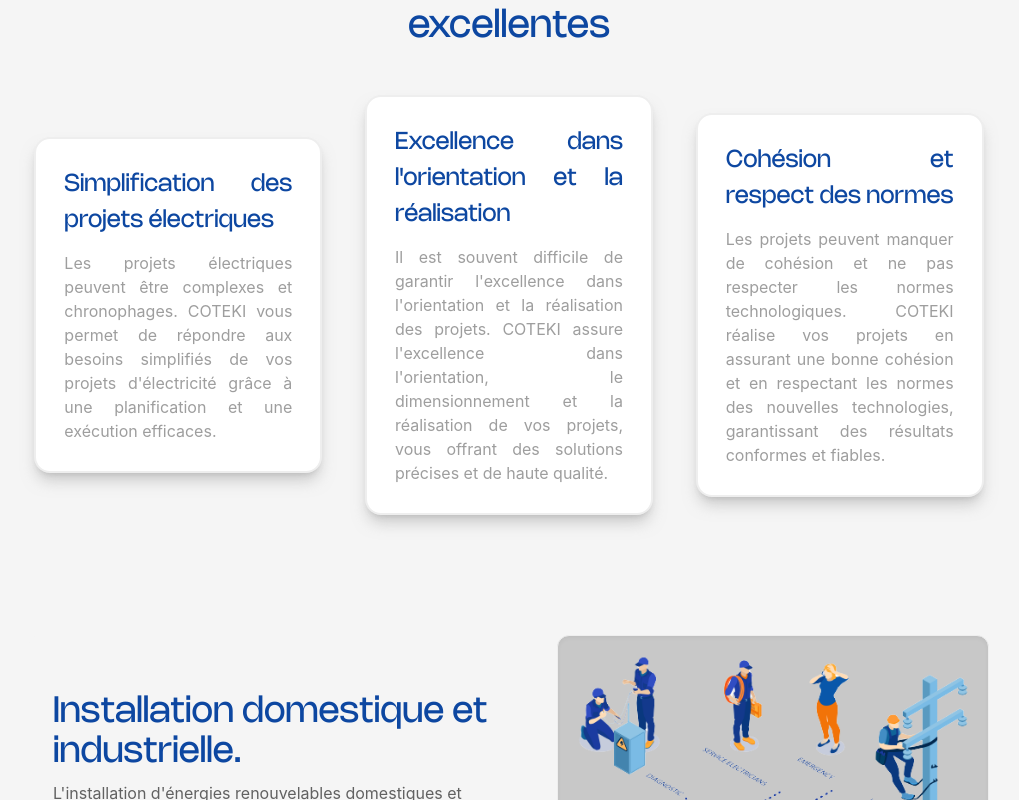
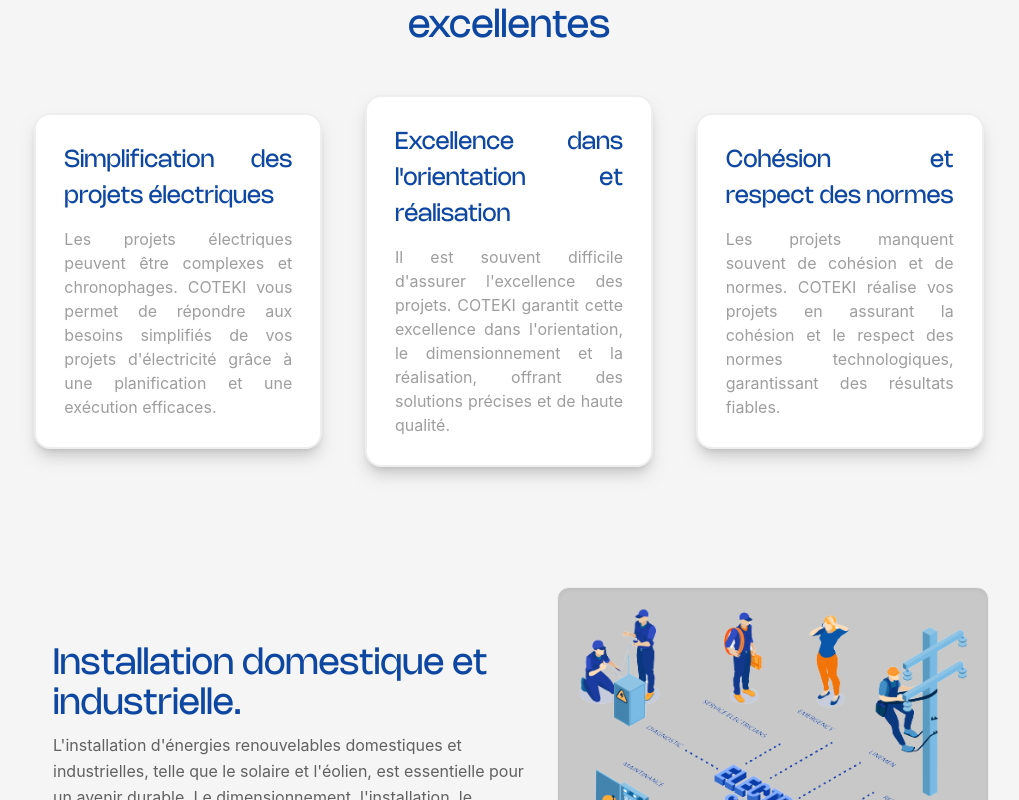
Before and after one commit to iambenkis/Aris-website, a React (Create React App) app: page / in a window 1280 px wide. Shown: the part 860-1660 px from the top of the page, without its empty margins (131-1150 px from the left). Built offline with nearby package versions, Linux system fonts and the light colour scheme.

Commit message:
Updae content in the why

```diff
--- a/src/components/Why.jsx
+++ b/src/components/Why.jsx
@@ -25,13 +25,12 @@
               </div>
               <div className="w-[90%] mx-auto md:w-[100%] lg:w-[30%] border-2 shadow-lg shadow-gray-500/50 bg-white rounded-2xl text-justify p-7">
                 <h3 className="text-[1.5rem]  font-[RegularNohemi] text-blue-900 font-medium">
-                  Excellence dans l'orientation et la réalisation
+                  Excellence dans l'orientation et réalisation
                 </h3>
                 <p className="text-[1rem] text-gray-500 mt-3">
-                  Il est souvent difficile de garantir l'excellence dans
-                  l'orientation et la réalisation des projets. COTEKI assure
-                  l'excellence dans l'orientation, le dimensionnement et la
-                  réalisation de vos projets, vous offrant des solutions
+                  Il est souvent difficile d'assurer l'excellence des projets.
+                  COTEKI garantit cette excellence dans l'orientation, le
+                  dimensionnement et la réalisation, offrant des solutions
                   précises et de haute qualité.
                 </p>
               </div>
@@ -40,11 +39,9 @@
                   Cohésion et respect des normes
                 </h3>
                 <p className="text-[1rem] text-gray-500 mt-3">
-                  Les projets peuvent manquer de cohésion et ne pas respecter
-                  les normes technologiques. COTEKI réalise vos projets en
-                  assurant une bonne cohésion et en respectant les normes des
-                  nouvelles technologies, garantissant des résultats conformes
-                  et fiables.
+                  Les projets manquent souvent de cohésion et de normes. COTEKI
+                  réalise vos projets en assurant la cohésion et le respect des
+                  normes technologiques, garantissant des résultats fiables.
                 </p>
               </div>
             </div>
```
